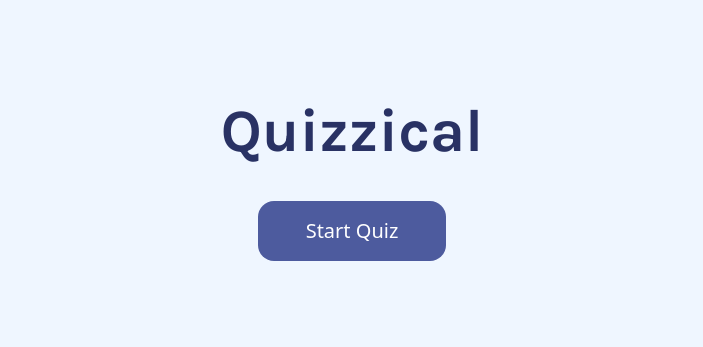
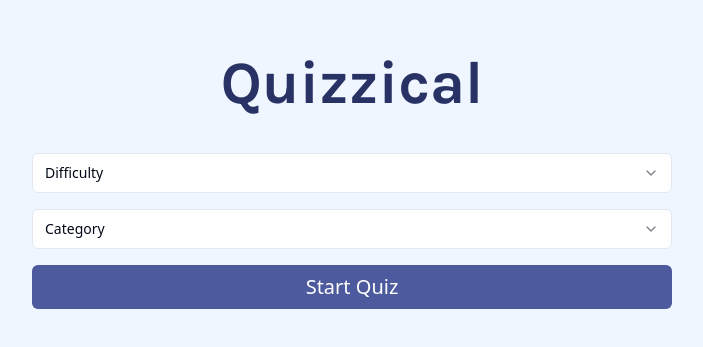
Before and after one commit to slockers37/quizzical, a React (Vite) app: page / in a window 1280 px wide. Shown: the part 219-566 px from the top of the page, without its empty margins (288-991 px from the left). Built offline with nearby package versions, Linux system fonts and the light colour scheme.

Commit message:
added way to adjust difficulty and select category of questions

```diff
--- a/package.json
+++ b/package.json
@@ -12,6 +12,7 @@
   "dependencies": {
     "@radix-ui/react-label": "^2.0.2",
     "@radix-ui/react-radio-group": "^1.1.3",
+    "@radix-ui/react-select": "^1.2.2",
     "class-variance-authority": "^0.7.0",
     "clsx": "^2.0.0",
     "html-entities": "^2.4.0",
--- a/src/App.css
+++ b/src/App.css
@@ -31,6 +31,7 @@
     --border: 214.3 31.8% 91.4%;
     --input: 214.3 31.8% 91.4%;
     --ring: 222.2 84% 4.9%;
+    --ring2: 230 34% 46%;
 
     --radius: 0.5rem;
   }
--- a/src/App.tsx
+++ b/src/App.tsx
@@ -1,30 +1,25 @@
 import { useState } from "react";
 import "./App.css";
 import QuizPage from "./components/QuizPage";
+import StartPage from "./components/StartPage";
 
 function App() {
   const [hasStarted, setHasStarted] = useState(false);
+  const [difficulty, setDifficulty] = useState("easy");
+  const [category, setCategory] = useState("18");
 
-  const startQuiz = () => {
+  const startQuiz = (difficulty: string, category: string) => {
+    setDifficulty(difficulty);
+    setCategory(category);
     setHasStarted(true);
   };
 
   return (
     <div className="flex justify-center items-center bg-blue-50 h-screen">
       {hasStarted ? (
-        <QuizPage />
+        <QuizPage difficulty={difficulty} category={category} />
       ) : (
-        <div className="bg-blue-50 flex flex-col items-center justify-center w-full h-full">
-          <h1 className="mb-10 font-karla font-bold text-6xl text-[#293264]">
-            Quizzical
-          </h1>
-          <button
-            className="py-4 px-12 rounded-2xl text-xl text-white bg-[#4D5B9E]"
-            onClick={startQuiz}
-          >
-            Start Quiz
-          </button>
-        </div>
+        <StartPage startQuiz={startQuiz} />
       )}
     </div>
   );
--- a/src/components/QuizPage.tsx
+++ b/src/components/QuizPage.tsx
@@ -14,7 +14,12 @@
   all_answers: string[];
 }
 
-const QuizPage = () => {
+interface QuizPageProps {
+  difficulty: string;
+  category: string;
+}
+
+const QuizPage = ({ difficulty, category }: QuizPageProps) => {
   const [quiz, setQuiz] = useState<Quiz[]>([]);
   const [loading, setLoading] = useState(true);
   const [selectedAnswers, setSelectedAnswers] = useState<{
@@ -26,8 +31,7 @@
 
   const getQuiz = async () => {
     setLoading(true);
-    const QUIZ_URL =
-      "https://opentdb.com/api.php?amount=5&category=18&difficulty=easy&type=multiple";
+    const QUIZ_URL = `https://opentdb.com/api.php?amount=5&category=${category}&difficulty=${difficulty}&type=multiple`;
     const res = await fetch(QUIZ_URL);
     const data = await res.json();
     const modifiedQuiz = data.results.map((question: Question) => {
@@ -46,7 +50,7 @@
 
   useEffect(() => {
     getQuiz();
-  }, []);
+  }, [difficulty, category]);
 
   const handleAnswerChange = (questionId: string, answer: string) => {
     setSelectedAnswers((prevSelectedAnswers) => ({
--- /dev/null
+++ b/src/components/StartPage.tsx
@@ -0,0 +1,75 @@
+import { useState } from "react";
+import {
+  Select,
+  SelectContent,
+  SelectItem,
+  SelectTrigger,
+  SelectValue,
+} from "@/components/ui/select";
+
+interface StartPageProps {
+  startQuiz: (difficulty: string, category: string) => void;
+}
+
+const StartPage: React.FC<StartPageProps> = ({ startQuiz }) => {
+  const [difficulty, setDifficulty] = useState("");
+  const [category, setCategory] = useState("");
+
+  const handleSubmit = (e: React.FormEvent) => {
+    e.preventDefault();
+    startQuiz(difficulty, category);
+  };
+
+  return (
+    <div className="bg-blue-50 flex flex-col items-center justify-center w-full h-full">
+      <h1 className="mb-10 font-karla font-bold text-6xl text-[#293264]">
+        Quizzical
+      </h1>
+      <form onSubmit={handleSubmit} className="w-1/2 space-y-4">
+        <Select onValueChange={(value) => setDifficulty(value as string)}>
+          <SelectTrigger className="w-full">
+            <SelectValue placeholder="Difficulty" />
+          </SelectTrigger>
+          <SelectContent>
+            <SelectItem value="easy">Easy</SelectItem>
+            <SelectItem value="medium">Medium</SelectItem>
+            <SelectItem value="hard">Hard</SelectItem>
+          </SelectContent>
+        </Select>
+
+        <Select onValueChange={(value) => setCategory(value as string)}>
+          <SelectTrigger className="w-full">
+            <SelectValue placeholder="Category" />
+          </SelectTrigger>
+          <SelectContent>
+            <SelectItem value="9">General Knowledge</SelectItem>
+            <SelectItem value="11">Entertainment: Film</SelectItem>
+            <SelectItem value="12">Entertainment: Music</SelectItem>
+            <SelectItem value="14">Entertainment: Television</SelectItem>
+            <SelectItem value="15">Entertainment: Video Games</SelectItem>
+            <SelectItem value="17">Science & Nature</SelectItem>
+            <SelectItem value="18">Science: Computers</SelectItem>
+            <SelectItem value="19">Science: Mathematics</SelectItem>
+            <SelectItem value="21">Sports</SelectItem>
+            <SelectItem value="24">Politics</SelectItem>
+            <SelectItem value="26">Celebrities</SelectItem>
+            <SelectItem value="31">
+              Entertainment: Japanese Anime & Manga
+            </SelectItem>
+            <SelectItem value="32">
+              Entertainment: Cartoon & Animations
+            </SelectItem>
+          </SelectContent>
+        </Select>
+        <button
+          className="w-full py-2 px-4 rounded-md text-xl text-white bg-[#4D5B9E] mt-4"
+          type="submit"
+        >
+          Start Quiz
+        </button>
+      </form>
+    </div>
+  );
+};
+
+export default StartPage;
--- /dev/null
+++ b/src/components/ui/select.tsx
@@ -0,0 +1,119 @@
+import * as React from "react";
+import * as SelectPrimitive from "@radix-ui/react-select";
+import { Check, ChevronDown } from "lucide-react";
+
+import { cn } from "@/lib/utils";
+
+const Select = SelectPrimitive.Root;
+
+const SelectGroup = SelectPrimitive.Group;
+
+const SelectValue = SelectPrimitive.Value;
+
+const SelectTrigger = React.forwardRef<
+  React.ElementRef<typeof SelectPrimitive.Trigger>,
+  React.ComponentPropsWithoutRef<typeof SelectPrimitive.Trigger>
+>(({ className, children, ...props }, ref) => (
+  <SelectPrimitive.Trigger
+    ref={ref}
+    className={cn(
+      "flex h-10 w-full items-center justify-between rounded-md border border-input bg-background px-3 py-2 text-sm ring-offset-background placeholder:text-muted-foreground focus:outline-none focus:ring-2 focus:ring-ring2 focus:ring-offset-2 disabled:cursor-not-allowed disabled:opacity-50",
+      className
+    )}
+    {...props}
+  >
+    {children}
+    <SelectPrimitive.Icon asChild>
+      <ChevronDown className="h-4 w-4 opacity-50" />
+    </SelectPrimitive.Icon>
+  </SelectPrimitive.Trigger>
+));
+SelectTrigger.displayName = SelectPrimitive.Trigger.displayName;
+
+const SelectContent = React.forwardRef<
+  React.ElementRef<typeof SelectPrimitive.Content>,
+  React.ComponentPropsWithoutRef<typeof SelectPrimitive.Content>
+>(({ className, children, position = "popper", ...props }, ref) => (
+  <SelectPrimitive.Portal>
+    <SelectPrimitive.Content
+      ref={ref}
+      className={cn(
+        "relative z-50 min-w-[8rem] overflow-hidden rounded-md border bg-popover text-popover-foreground shadow-md data-[state=open]:animate-in data-[state=closed]:animate-out data-[state=closed]:fade-out-0 data-[state=open]:fade-in-0 data-[state=closed]:zoom-out-95 data-[state=open]:zoom-in-95 data-[side=bottom]:slide-in-from-top-2 data-[side=left]:slide-in-from-right-2 data-[side=right]:slide-in-from-left-2 data-[side=top]:slide-in-from-bottom-2",
+        position === "popper" &&
+          "data-[side=bottom]:translate-y-1 data-[side=left]:-translate-x-1 data-[side=right]:translate-x-1 data-[side=top]:-translate-y-1",
+        className
+      )}
+      position={position}
+      {...props}
+    >
+      <SelectPrimitive.Viewport
+        className={cn(
+          "p-1",
+          position === "popper" &&
+            "h-[var(--radix-select-trigger-height)] w-full min-w-[var(--radix-select-trigger-width)]"
+        )}
+      >
+        {children}
+      </SelectPrimitive.Viewport>
+    </SelectPrimitive.Content>
+  </SelectPrimitive.Portal>
+));
+SelectContent.displayName = SelectPrimitive.Content.displayName;
+
+const SelectLabel = React.forwardRef<
+  React.ElementRef<typeof SelectPrimitive.Label>,
+  React.ComponentPropsWithoutRef<typeof SelectPrimitive.Label>
+>(({ className, ...props }, ref) => (
+  <SelectPrimitive.Label
+    ref={ref}
+    className={cn("py-1.5 pl-8 pr-2 text-sm font-semibold", className)}
+    {...props}
+  />
+));
+SelectLabel.displayName = SelectPrimitive.Label.displayName;
+
+const SelectItem = React.forwardRef<
+  React.ElementRef<typeof SelectPrimitive.Item>,
+  React.ComponentPropsWithoutRef<typeof SelectPrimitive.Item>
+>(({ className, children, ...props }, ref) => (
+  <SelectPrimitive.Item
+    ref={ref}
+    className={cn(
+      "relative flex w-full cursor-default select-none items-center rounded-sm py-1.5 pl-8 pr-2 text-sm outline-none focus:bg-accent focus:text-accent-foreground data-[disabled]:pointer-events-none data-[disabled]:opacity-50",
+      className
+    )}
+    {...props}
+  >
+    <span className="absolute left-2 flex h-3.5 w-3.5 items-center justify-center">
+      <SelectPrimitive.ItemIndicator>
+        <Check className="h-4 w-4" />
+      </SelectPrimitive.ItemIndicator>
+    </span>
+
+    <SelectPrimitive.ItemText>{children}</SelectPrimitive.ItemText>
+  </SelectPrimitive.Item>
+));
+SelectItem.displayName = SelectPrimitive.Item.displayName;
+
+const SelectSeparator = React.forwardRef<
+  React.ElementRef<typeof SelectPrimitive.Separator>,
+  React.ComponentPropsWithoutRef<typeof SelectPrimitive.Separator>
+>(({ className, ...props }, ref) => (
+  <SelectPrimitive.Separator
+    ref={ref}
+    className={cn("-mx-1 my-1 h-px bg-muted", className)}
+    {...props}
+  />
+));
+SelectSeparator.displayName = SelectPrimitive.Separator.displayName;
+
+export {
+  Select,
+  SelectGroup,
+  SelectValue,
+  SelectTrigger,
+  SelectContent,
+  SelectLabel,
+  SelectItem,
+  SelectSeparator,
+};
```
Also changed, not shown: 1 other file (tests, documents, lock files or other folders).
